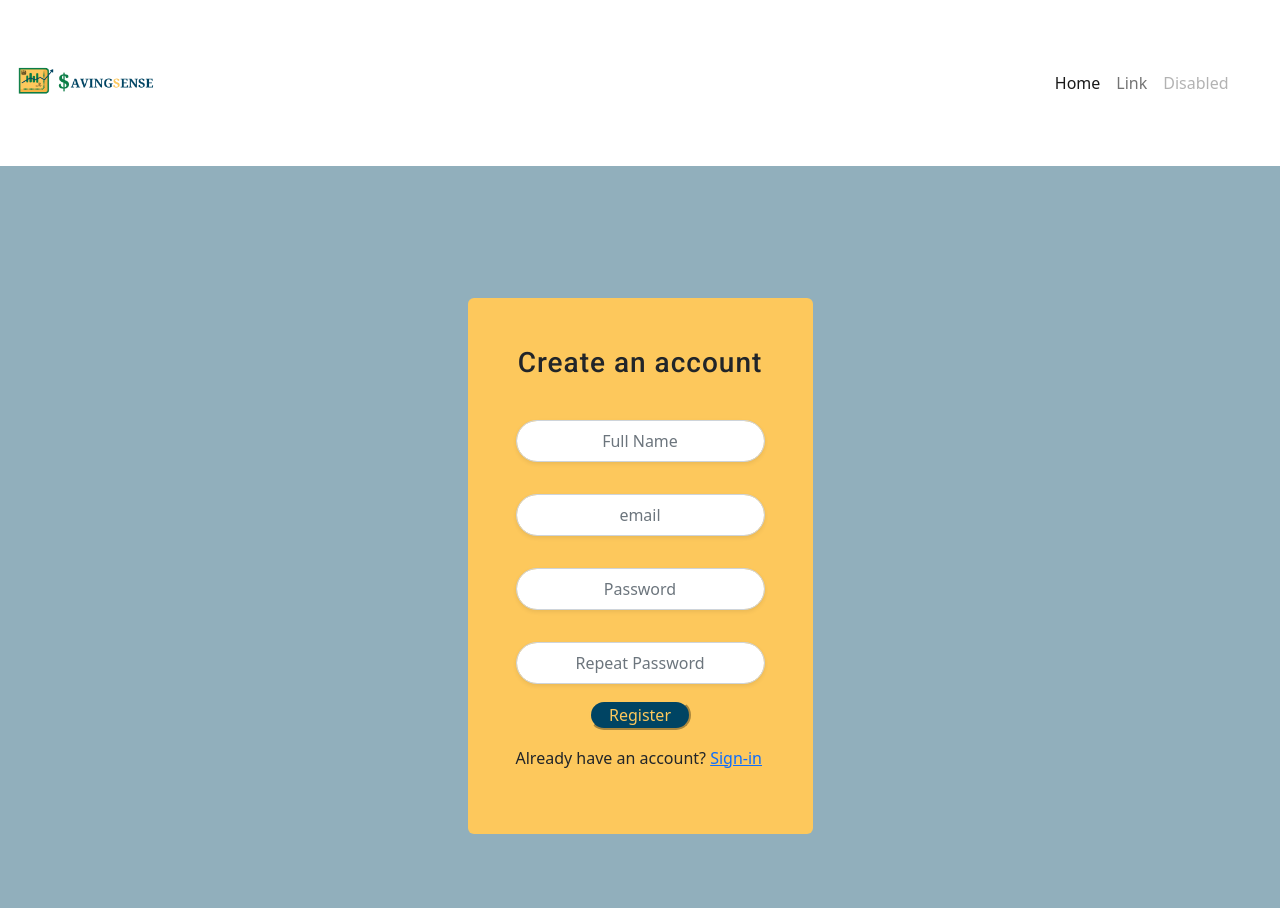
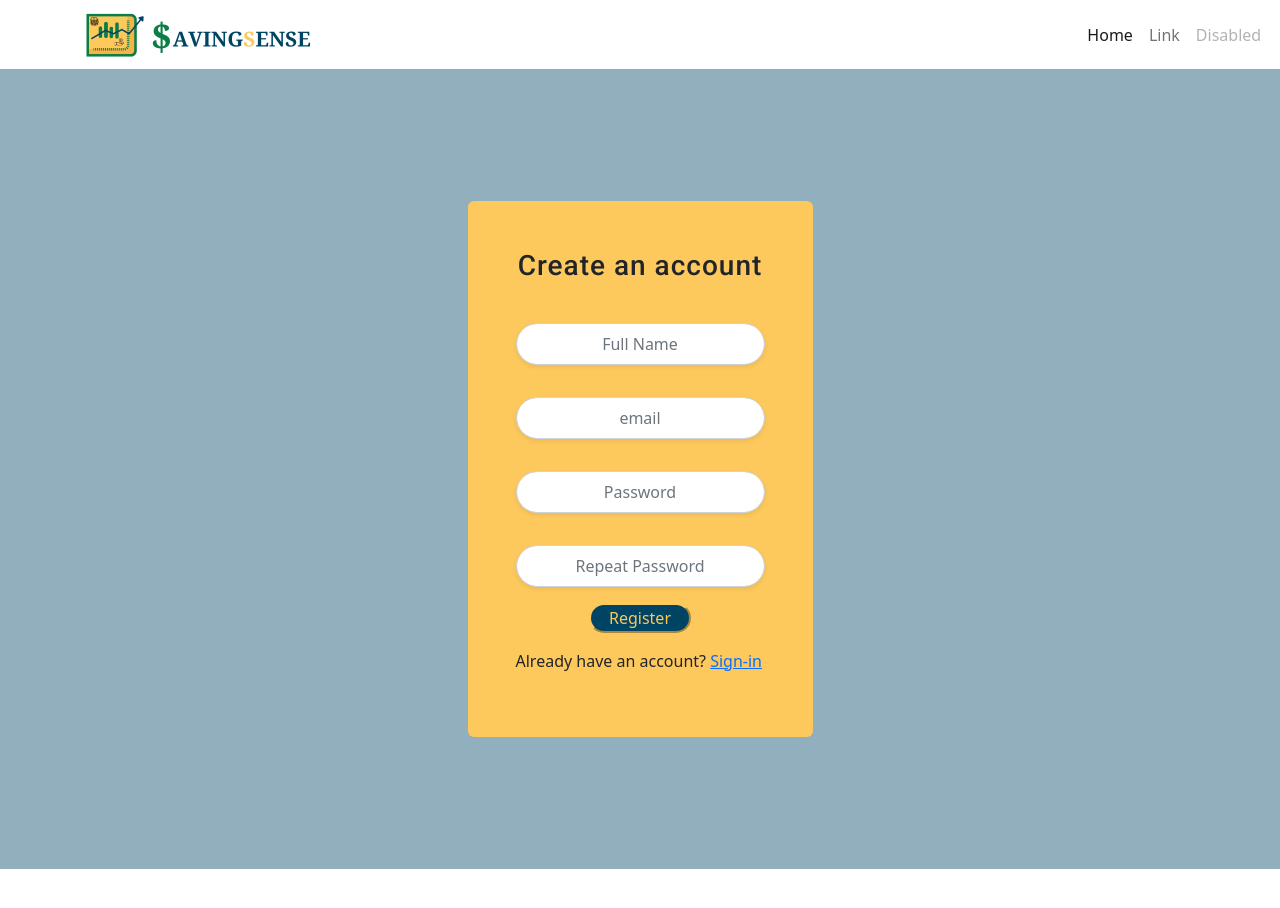
Before and after one commit to elainelynch/SavingSense, a React (Vite) app: page / in a window 1280 px wide. Shown: the top 908 px of the page. After the commit the page ends 869 px from the top, so only its background shows below. Built offline with nearby package versions, Linux system fonts and the light colour scheme.

Commit message:
fixing logo

```diff
--- a/src/components/Navbar.jsx
+++ b/src/components/Navbar.jsx
@@ -1,12 +1,14 @@
-import "../style/navbar.scss"
-import React from "react"
+import React from "react";
+import "../style/navbar.scss";
+
+
 
 function Navbar() {
   return(
     <>
     <nav className="navbar navbar-expand-lg bg-body-tertiary">
       <div className="container-fluid">
-        <img src="src/assets/Online Shopping Wallet Logo.png" alt="Savingsense-Logo"  width="150"/>
+        <img src="src/photo/savingsense.png" alt="Savingsense logo"  width="250" className="savingsense-logo"/>
         <button className="navbar-toggler" type="button" data-bs-toggle="collapse" data-bs-target="#navbarToggler" aria-controls="navbarToggler" aria-expanded="false" aria-label="Toggle navigation">
           <span className="navbar-toggler-icon"></span>
         </button>
```
Also changed, not shown: src/assets/Online Shopping Wallet Logo.png (deleted), src/photo/savingsense.png (renamed from src/assets/savingsense_logo.png).
